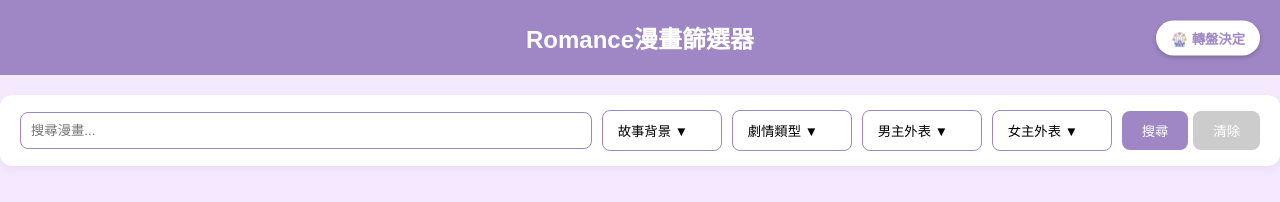
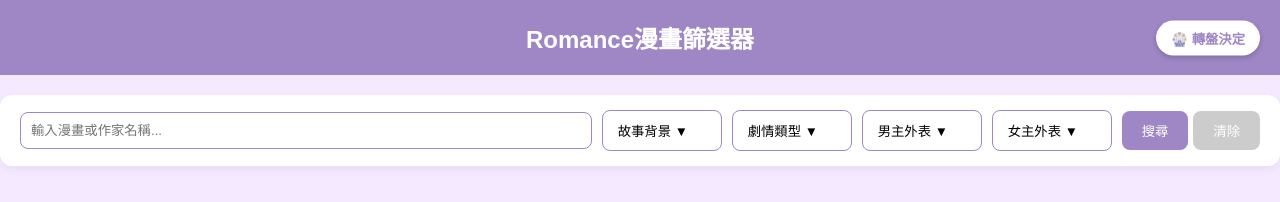
Before and after one commit to 41371122h-lichi/manhuafilter, a React (Create React App) app in the folder manhua_filter/: page / in a window 1280 px wide. Shown: the top 202 px of the page. Built offline with nearby package versions, Linux system fonts and the light colour scheme; grey boxes are pictures that could not be loaded.

Commit message:
Update App.js

```diff
--- a/manhua_filter/src/App.js
+++ b/manhua_filter/src/App.js
@@ -736,7 +736,7 @@ function App() {
             <input
               type="text"
               id="keyword"
-              placeholder="搜尋漫畫..."
+              placeholder="輸入漫畫或作家名稱..."
               value={searchInput}
               onChange={(e) => setSearchInput(e.target.value)}
               onKeyPress={(e) => {
```
